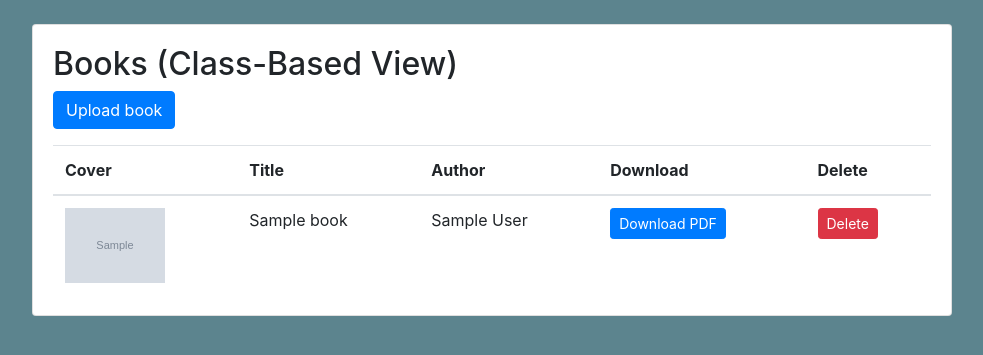
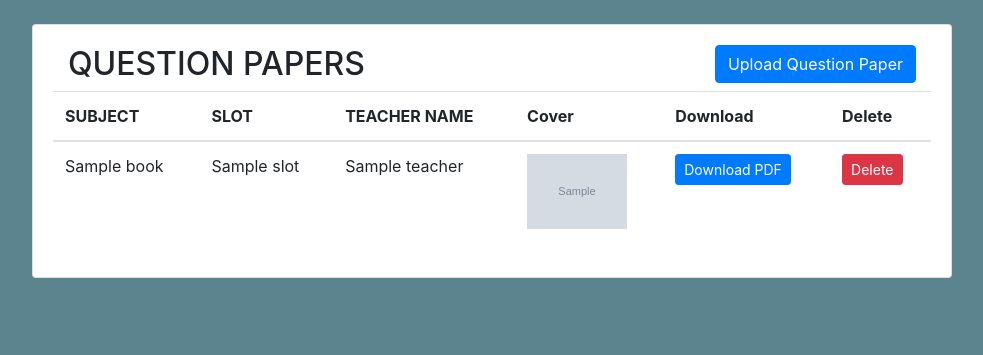
Before and after one commit to ojaskittur/404_NOT_FOUND, a Django app: template django-upload-example/mysite/templates/class_book_list.html in a window 1280 px wide. Shown: the part 56-411 px from the top of the page, without its empty margins (148-1131 px from the left). Run offline with Django 3.2, Linux system fonts and the light colour scheme; the template is opened without the code that fills it: most values are stand-ins (such as "Sample title", 1, 10 or a date in 2020); grey boxes marked "Sample" are stand-in pictures; some libraries are stand-ins or nearby versions.

Commit message:
Update book_list.html

```diff
--- a/django-upload-example/mysite/templates/book_list.html
+++ b/django-upload-example/mysite/templates/book_list.html
@@ -2,19 +2,24 @@
 
 {% block content %}
 
-  {% block content_header %}
-    <h2>Books</h2>
-    <p>
-      <a href="{% url 'upload_book' %}" class="btn btn-primary">Upload book</a>
-    </p>
-  {% endblock %}
+  <div class="container">
+    <div class="row">
+      <div class="col-md-6">
+        <h2>QUESTION PAPERS</h2>
+      </div>
+      <div class="col-md-6 text-right">
+        <a href="{% url 'upload_book' %}" class="btn btn-primary">Upload Question Paper</a>
+      </div>
+    </div>
+  </div>
 
-  <table class="table mb-0">
+  <table class="table">
     <thead>
       <tr>
+        <th>SUBJECT</th>
+        <th>SLOT</th>
+        <th>TEACHER NAME</th>
         <th>Cover</th>
-        <th>Title</th>
-        <th>Author</th>
         <th>Download</th>
         <th>Delete</th>
       </tr>
@@ -22,15 +27,16 @@
     <tbody>
       {% for book in books %}
         <tr>
+          <td>{{ book.subject }}</td>
+          <td>{{ book.slot }}</td>
+          <td>{{ book.teacher }}</td>
           <td>
             {% if book.cover %}
-              <img src="{{ book.cover.url }}" alt="{{ book.title }}" style="width:100px;">
+              <img src="{{ book.cover.url }}" alt="{{ book.title }}" style="max-width: 100px; max-height: 100px;">
             {% else %}
               <span class="text-muted">No cover</span>
             {% endif %}
           </td>
-          <td>{{ book.title }}</td>
-          <td>{{ book.author }}</td>
           <td>
             <a href="{{ book.pdf.url }}" class="btn btn-primary btn-sm" target="_blank">
               Download PDF
@@ -46,4 +52,6 @@
       {% endfor %}
     </tbody>
   </table>
+</div>
+
 {% endblock %}
```
